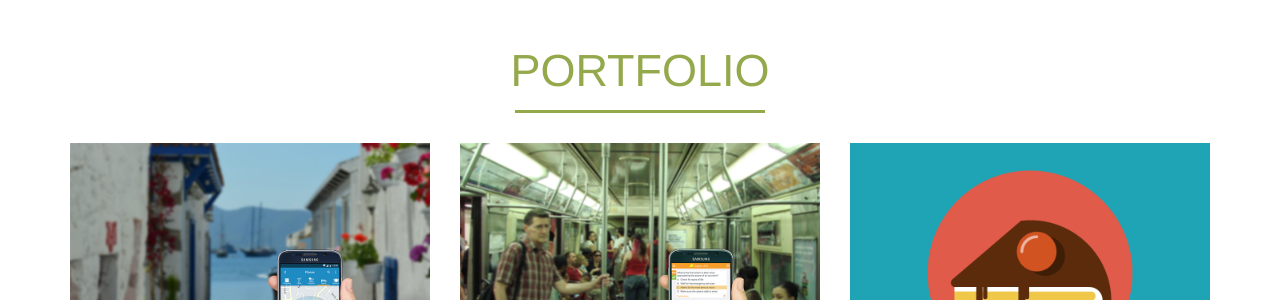
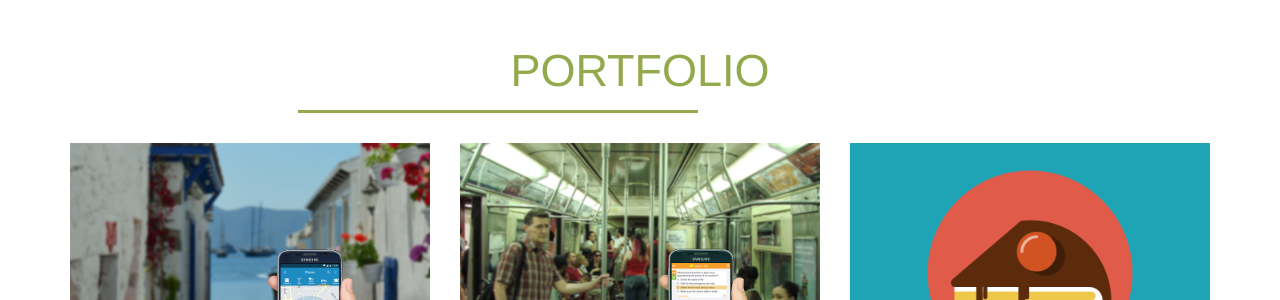
Before and after one commit to bilgegercek/bilgegercek.github.io, a Jekyll site: the page built from index.html, in a window 1280 px wide and 1400 px high, scrolled down 657 px. Shown: the part 150-450 px from the top of the window. Built offline with Jekyll 4.4.1, drawn with Linux system fonts in a browser that asks for light colours.

Commit message:
Update main.css

```diff
--- a/_includes/css/main.css
+++ b/_includes/css/main.css
@@ -60,8 +60,10 @@ hr.star-primary {
 hr.thin-line-categories{
     margin: 15px auto 30px;
     padding: 0;
-    max-width: 250px;
+    max-width: 400px;
     border: 0;
+    margin-left: 20%;
+    margin-right: 20%;
     border-top: solid 3px;
     text-align: center;
 }
```
